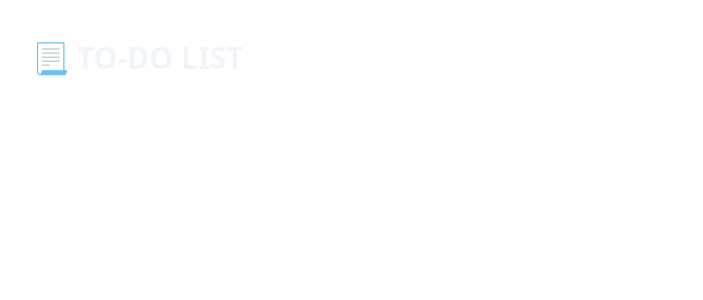
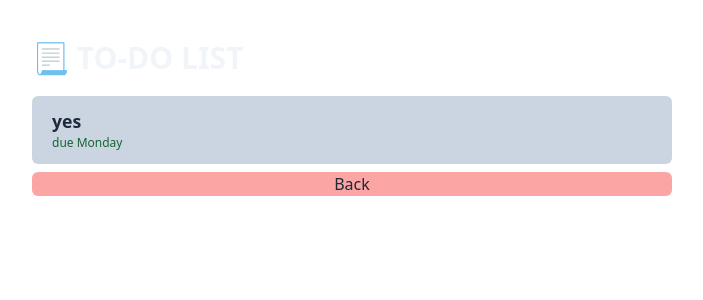
Before and after one commit to Samuel-Bonghanoy/vue-todo-list, a Vue app: page /task/1 in a window 1280 px wide. Before the commit this address had no page. Shown: the top 300 px of the page, without its empty margins (288-991 px from the left). Built offline with nearby package versions, Linux system fonts and the light colour scheme.

Commit message:
feat: make routes work

```diff
--- a/src/components/ListItem.vue
+++ b/src/components/ListItem.vue
@@ -1,13 +1,18 @@
-<script setup></script>
+<script setup>
+import router from "../router";
+
+const directToHome = () => router.push(`/`);
+</script>
 
 <template>
   <div
     className="flex flex-col text-slate-800 bg-slate-300 my-2 px-3 py-3 w-full rounded-md"
   >
-    <p className="ml-2 font-semibold text-[1.1rem]">{list[id]}</p>
+    <p className="ml-2 font-semibold text-[1.1rem]">yes</p>
     <p className="ml-2 text-[0.75rem] text-green-800 font-thin">due Monday</p>
   </div>
   <button
+    @click="directToHome()"
     className="bg-red-300  hover:bg-red-500 hover:scale-[1.01] hover:shadow-slate-400 transition-all rounded-md"
   >
     Back
--- a/src/components/Task.vue
+++ b/src/components/Task.vue
@@ -1,5 +1,8 @@
 <script setup>
 import { CheckCircleIcon } from "@heroicons/vue/24/solid";
+import router from "../router";
+
+const directToTaskView = (id) => router.push(`/task/${id}`);
 
 defineProps({
   task: String,
@@ -11,6 +14,7 @@ defineProps({
 
 <template>
   <div
+    @click="directToTaskView(task.id)"
     class="flex text-slate-800 bg-slate-300 items-center my-2 px-3 py-3 w-full hover:bg-slate-400 hover:scale-[1.03] hover:shadow-slate-400 transition-all rounded-md"
   >
     <button
--- a/src/router/index.js
+++ b/src/router/index.js
@@ -10,12 +10,12 @@ const TaskListView = {
 };
 
 const TaskItemView = {
-  path: "/item",
+  path: "/task/:id",
   name: "TaskItem",
   component: ListItem,
 };
 
-const routes = [TaskListView, ListItem];
+const routes = [TaskListView, TaskItemView];
 
 // const Routes = {
 //   folder: folder.name,
```
